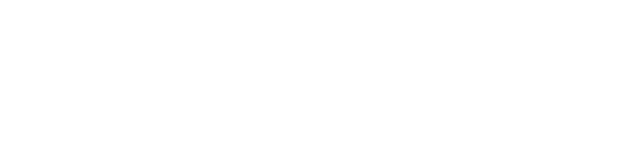
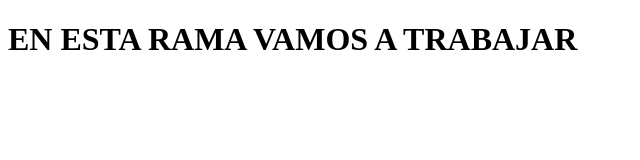
Before and after one commit to ObsidianaCH2-2/FrontEnd, a plain HTML site: page index.html in a window 1280 px wide. Shown: the whole page, without its empty margins (0-640 px from the left). Drawn offline with Linux system fonts and the light colour scheme.

Commit message:
BREAKING CHANGE: CAMBIAMOS LA RAMA DONDE TRABAJAR

```diff
--- a/index.html
+++ b/index.html
@@ -7,6 +7,6 @@
     <title>Document</title>
 </head>
 <body>
-
+    <h1>EN ESTA RAMA VAMOS A TRABAJAR</h1>
 </body>
 </html>
```
